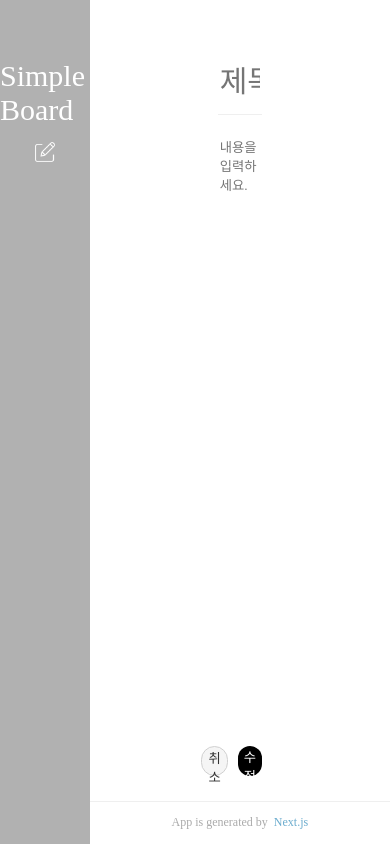
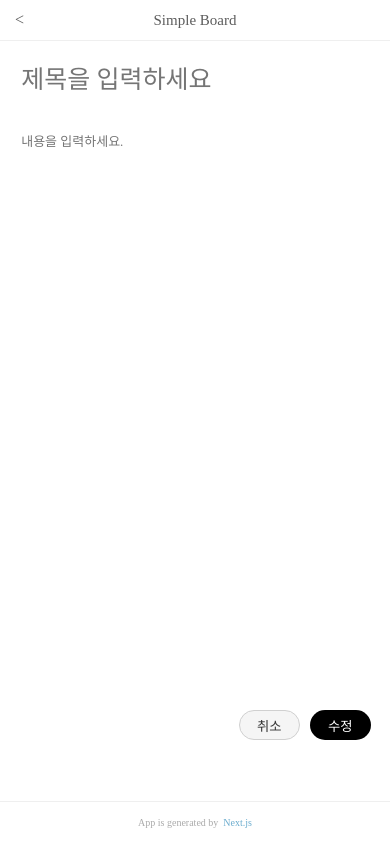
Before and after one commit to alkalisummer/nextjs-board-app, a Next.js app: page /posts/edit/1 in a window 390 px wide. Built offline with nearby package versions, Linux system fonts and the light colour scheme; no server answers; a web font is replaced by a local one.

Commit message:
모바일 화면 대응 layout 수정 및 css 수정

```diff
--- a/app/page.tsx
+++ b/app/page.tsx
@@ -54,9 +54,15 @@ const HomePage = () => {
 
   return (
     <div className='home_div'>
+      <div className='home_header_div'>
+        <span className='home_header_title'>Simple Board</span>
+      </div>
       <div className='home_post'>
         <div className='home_header'>
           <span className='home_post_cnt'>{`전체 글(${posts.items.length})`}</span>
+          <Link href={'/posts/create'}>
+            <button className='create_btn'></button>
+          </Link>
         </div>
         {posts.items?.map((post: any) => {
           return (
--- a/app/posts/layout.tsx
+++ b/app/posts/layout.tsx
@@ -1,6 +1,21 @@
+'use client';
 import Link from 'next/link';
 import '../../styles/Post.css';
+import { useRouter } from 'next/navigation';
 
 export default function RootLayout({ children }: { children: React.ReactNode }) {
-  return <div className='post_area'>{children}</div>;
+  const router = useRouter();
+  return (
+    <div className='post_area'>
+      <div className='post_header'>
+        <span
+          className='post_back_arrow'
+          onClick={() => router.back()}>
+          &lt;
+        </span>
+        <span className='post_header_title'>Simple Board</span>
+      </div>
+      <div className='post_main'>{children}</div>
+    </div>
+  );
 }
--- a/styles/Post.css
+++ b/styles/Post.css
@@ -1,5 +1,8 @@
 .post_area {
   height: 95%;
+}
+.post_main {
+  height: 100%;
 }
 
 .post_div {
@@ -95,3 +98,61 @@
   color: #333;
   cursor: pointer;
 }
+
+.post_header {
+  display: none;
+}
+
+@media (max-width: 768px) {
+  .post_div {
+    padding-left: 1.2rem !important;
+    padding-right: 1.2rem !important;
+    padding-top: 1.5rem !important;
+  }
+  .post_header {
+    display: inherit;
+    width: 100%;
+    height: 5%;
+    text-align: center;
+    border-bottom: 1px solid #efefef;
+    line-height: 40px;
+  }
+  .post_header_title {
+    color: #5c5c5c;
+    font-size: 15px;
+    font-weight: normal;
+  }
+
+  .post_main {
+    height: 95%;
+  }
+  .post_title_created {
+    border-bottom: none;
+  }
+
+  .post_title {
+    font-size: 25px;
+  }
+
+  .post_created {
+    font-size: 10px;
+  }
+
+  .post_content {
+    font-size: 13px;
+  }
+
+  .post_back_arrow {
+    color: #5c5c5c;
+    position: absolute;
+    left: 15px;
+    cursor: pointer;
+  }
+  .post_title_input {
+    font-size: 25px !important;
+  }
+
+  .post_content_textarea {
+    font-size: 13px !important;
+  }
+}
--- a/styles/globals.css
+++ b/styles/globals.css
@@ -68,3 +68,16 @@ body {
 .right_footer_text {
   color: #6bacce;
 }
+
+@media (max-width: 768px) {
+  .left_area {
+    display: none;
+  }
+  .right_area {
+    width: 100%;
+  }
+  .right_footer {
+    width: 100%;
+    font-size: 10px;
+  }
+}
```
Also changed, not shown: styles/Home.css (+58 -0 lines), public/icon/edit_header.png (added).
